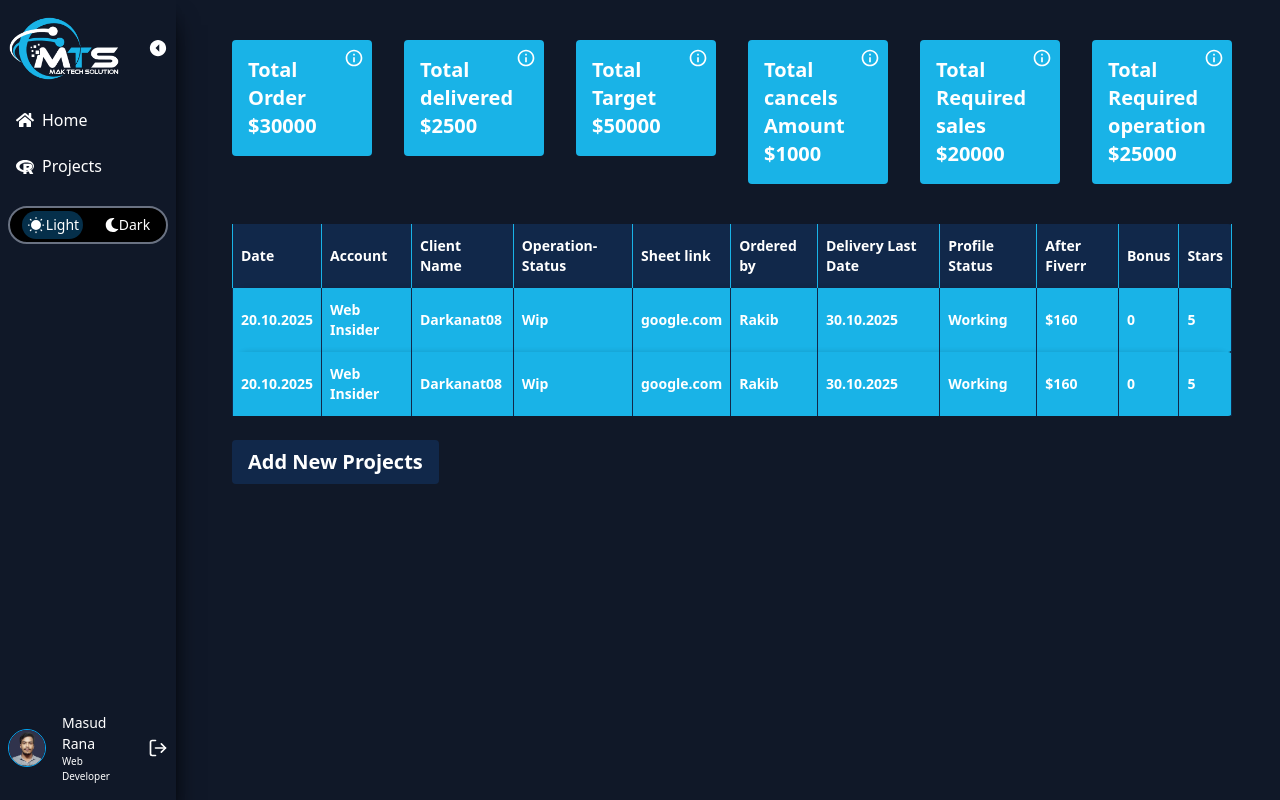
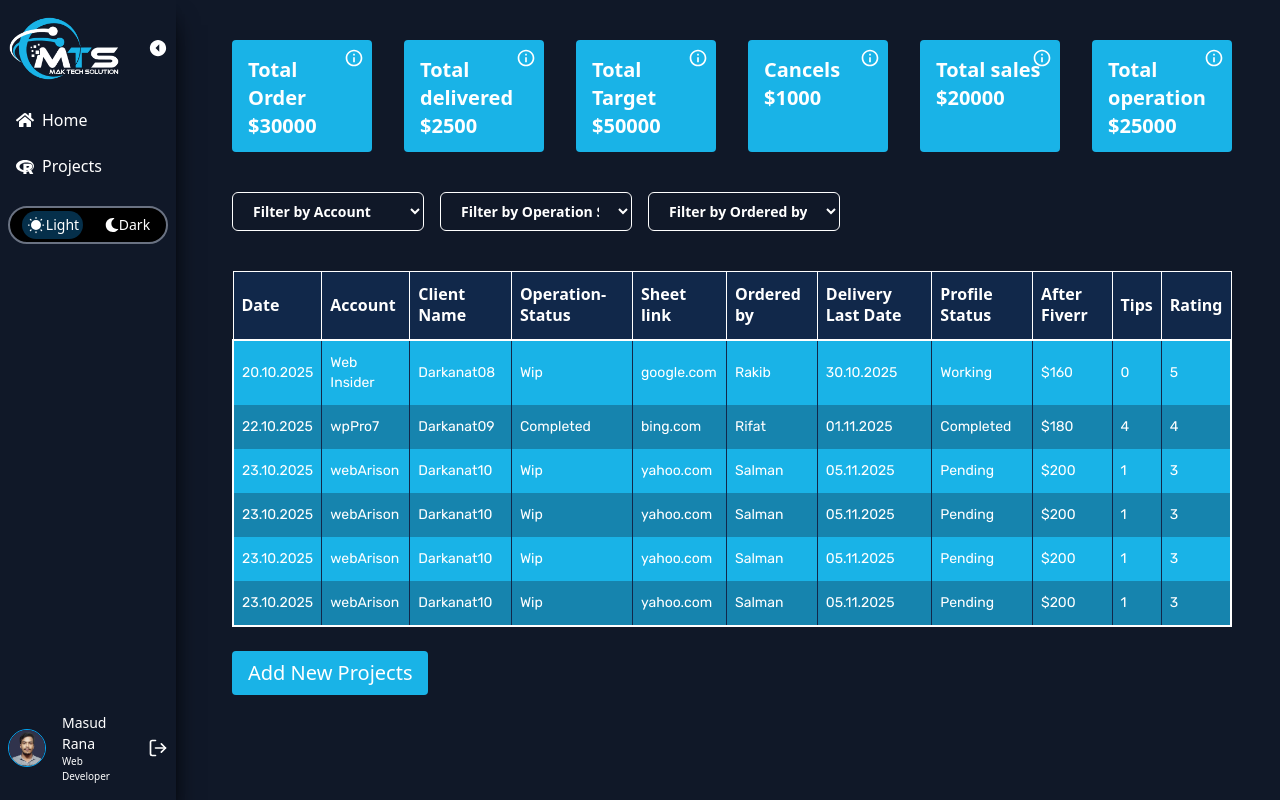
Before and after one commit to MTS-Services/mts-frontend, a React (Vite) app: page /dashboard/projects in a window 1280 px wide. Built offline with nearby package versions, Linux system fonts and the light colour scheme.

Commit message:
projects sheets done

```diff
--- a/src/layouts/DashBoard/UserDashBoard/Projects.tsx
+++ b/src/layouts/DashBoard/UserDashBoard/Projects.tsx
@@ -3,15 +3,20 @@ import { MdInfoOutline } from "react-icons/md";
 
 const Projects = () => {
   const [isOpen, setIsOpen] = useState(false);
+  const [filter, setFilter] = useState({
+    account: "",
+    operationStatus: "",
+    orderedBy: "",
+  }); // State for multiple dropdown filters
   const toggleModal = () => setIsOpen(!isOpen);
 
   const mtsTargets = [
     { title: "Total Order", amount: "$30000" },
     { title: "Total delivered", amount: "$2500" },
     { title: "Total Target", amount: "$50000" },
-    { title: "Total cancels Amount", amount: "$1000" },
-    { title: "Total Required sales", amount: "$20000" },
-    { title: "Total Required operation", amount: "$25000", note: "mr" },
+    { title: "Cancels ", amount: "$1000" },
+    { title: "Total sales", amount: "$20000" },
+    { title: "Total operation", amount: "$25000", note: "mr" },
   ];
 
   const tableHeaders = [
@@ -24,11 +29,13 @@ const Projects = () => {
     "Delivery Last Date",
     "Profile Status",
     "After Fiverr",
-    "Bonus",
-    "Stars",
+    "Tips",
+    "Rating",
   ];
 
+  // Sample data
   const tableData = [
+    [
       "20.10.2025",
       "Web Insider",
       "Darkanat08",
@@ -40,7 +47,90 @@ const Projects = () => {
       "$160",
       "0",
       "5",
+    ],
+    [
+      "22.10.2025",
+      "wpPro7",
+      "Darkanat09",
+      "Completed",
+      "bing.com",
+      "Rifat",
+      "01.11.2025",
+      "Completed",
+      "$180",
+      "4",
+      "4",
+    ],
+    [
+      "23.10.2025",
+      "webArison",
+      "Darkanat10",
+      "Wip",
+      "yahoo.com",
+      "Salman",
+      "05.11.2025",
+      "Pending",
+      "$200",
+      "1",
+      "3",
+    ],
+    [
+      "23.10.2025",
+      "webArison",
+      "Darkanat10",
+      "Wip",
+      "yahoo.com",
+      "Salman",
+      "05.11.2025",
+      "Pending",
+      "$200",
+      "1",
+      "3",
+    ],
+    [
+      "23.10.2025",
+      "webArison",
+      "Darkanat10",
+      "Wip",
+      "yahoo.com",
+      "Salman",
+      "05.11.2025",
+      "Pending",
+      "$200",
+      "1",
+      "3",
+    ],
+    [
+      "23.10.2025",
+      "webArison",
+      "Darkanat10",
+      "Wip",
+      "yahoo.com",
+      "Salman",
+      "05.11.2025",
+      "Pending",
+      "$200",
+      "1",
+      "3",
+    ],
   ];
+
+  // Filter rows based on selected filters
+  const filteredData = tableData.filter((row) => {
+    const accountMatch = filter.account ? row[1] === filter.account : true;
+    const statusMatch = filter.operationStatus
+      ? row[3] === filter.operationStatus
+      : true;
+    const orderedByMatch = filter.orderedBy
+      ? row[5] === filter.orderedBy
+      : true;
+    return accountMatch && statusMatch && orderedByMatch;
+  });
+
+  // Get unique values for dropdowns
+  const uniqueAccounts = [...new Set(tableData.map((row) => row[1]))];
+  const operationStatuses = ["Wip", "Completed", "Pending"];
+  const orderedByOptions = ["Rakib", "Rifat", "Salman"];
 
   return (
     <div className="w-full overflow-x-auto py-10 sm:px-4 bg-background min-h-screen lg:px-14 md:px-10 px-6">
@@ -49,7 +139,7 @@ const Projects = () => {
         {mtsTargets.map(({ title, amount, note }, idx) => (
           <div
             key={idx}
-            className="relative bg-primary p-4 text-white rounded-sm w-full md:w-[30%] lg:w-[20%] xl:w-[14%] w-[10%]"
+            className="relative bg-primary p-4 text-white rounded-sm w-full md:w-[30%] lg:w-[20%] xl:w-[14%] w-[10%] lg:h-28 "
           >
             <h2 className="text-sm md:text-xl">{title}</h2>
             <h2 className="text-sm md:text-xl">{amount}</h2>
@@ -63,41 +153,96 @@ const Projects = () => {
         ))}
       </div>
 
+      {/* Filter Dropdowns */}
+      <div className="my-4 flex gap-4 mt-10">
+        {/* Account Filter */}
+        <select
+          value={filter.account}
+          onChange={(e) => setFilter({ ...filter, account: e.target.value })}
+          className="text-sm px-4 py-2 border border-accent rounded-md w-full text-accent bg-background max-w-48"
+        >
+          <option value="">Filter by Account</option>
+          {uniqueAccounts.map((account, index) => (
+            <option key={index} value={account}>
+              {account}
+            </option>
+          ))}
+        </select>
+
+        {/* Operation-Status Filter */}
+        <select
+          value={filter.operationStatus}
+          onChange={(e) =>
+            setFilter({ ...filter, operationStatus: e.target.value })
+          }
+          className="text-sm px-4 py-2 border border-accent rounded-md w-full text-accent bg-background max-w-48"
+        >
+          <option value="">Filter by Operation Status</option>
+          {operationStatuses.map((status, index) => (
+            <option key={index} value={status}>
+              {status}
+            </option>
+          ))}
+        </select>
+
+        {/* Ordered by Filter */}
+        <select
+          value={filter.orderedBy}
+          onChange={(e) => setFilter({ ...filter, orderedBy: e.target.value })}
+          className="text-sm px-4 py-2 border border-accent rounded-md w-full text-accent bg-background max-w-48"
+        >
+          <option value="">Filter by Ordered by</option>
+          {orderedByOptions.map((name, index) => (
+            <option key={index} value={name}>
+              {name}
+            </option>
+          ))}
+        </select>
+      </div>
+
       {/* Project Details Table */}
       <div className="overflow-x-auto mt-10">
-        <table className="w-full min-w-[1000px] text-left">
+        <table className="w-full min-w-[1000px] text-left ">
           <thead>
-            <tr className="bg-secondary text-white text-sm rounded-2xl">
+            <tr className="bg-secondary text-white text-[16px] border border-white ">
               {tableHeaders.map((head, i) => (
                 <th
                   key={head}
-                  className={`px-2 py-3 border-r border-primary ${
+                  className={`px-2 py-3 border border-white ${
                     i === 0 ? "border-x" : ""
-                  } ${i === 10 ? "rounded-tr-sm rounded-br-sm" : ""}`}
+                  } `}
                 >
                   {head}
                 </th>
               ))}
             </tr>
           </thead>
-          <tbody>
-            {[1, 2].map((_, i) => (
+          <tbody className=" border-2 border-white">
+            {filteredData.length > 0 ? (
+              filteredData.map((row, i) => (
                 <tr
                   key={i}
-                className="bg-primary text-white text-sm rounded-2xl shadow-box-style hover:shadow-box-style hover:shadow-border-color transition-all duration-300 ease-in-out transform"
+                  className="odd:bg-primary even:bg-primary/70 text-white text-sm  hover:bg-primary/80 transition-all duration-300 ease-in-out transform"
                 >
-                {tableData.map((text, idx) => (
+                  {row.map((text, idx) => (
                     <td
                       key={idx}
-                    className={`px-2 py-3 border-r border-secondary ${
+                      className={`px-2 py-3 border-r border-secondary font-primary font-normal ${
                         idx === 0 ? "border-x" : ""
-                    } ${idx === 10 ? "rounded-tr-sm rounded-br-sm" : ""}`}
+                      } `}
                     >
                       {text}
                     </td>
                   ))}
                 </tr>
-            ))}
+              ))
+            ) : (
+              <tr>
+                <td colSpan={tableHeaders.length} className="text-center py-4">
+                  No projects found.
+                </td>
+              </tr>
+            )}
           </tbody>
         </table>
       </div>
@@ -106,7 +251,7 @@ const Projects = () => {
       <div className="mb-4 mt-6">
         <button
           onClick={toggleModal}
-          className="bg-secondary hover:bg-primary text-accent px-4 py-2 rounded text-xl transition duration-300"
+          className=" bg-primary hover:bg-secondary text-accent font-normal px-4 py-2 rounded text-xl transition duration-300"
         >
           Add New Projects
         </button>
@@ -137,11 +282,7 @@ const Projects = () => {
                   { label: "Profile Status" },
                   { label: "After Fiverr" },
                   { label: "Bonus", type: "number" },
-                  {
-                    label: "Stars",
-                    type: "number",
-                    props: { min: 1, max: 5 },
-                  },
+                  { label: "Stars", type: "number", props: { min: 1, max: 5 } },
                 ].map(({ label, type = "text", props = {} }) => (
                   <div key={label}>
                     <label className="block text-sm font-medium text-gray-700">
```
Lines whose indentation alone changed are shown as unchanged.
